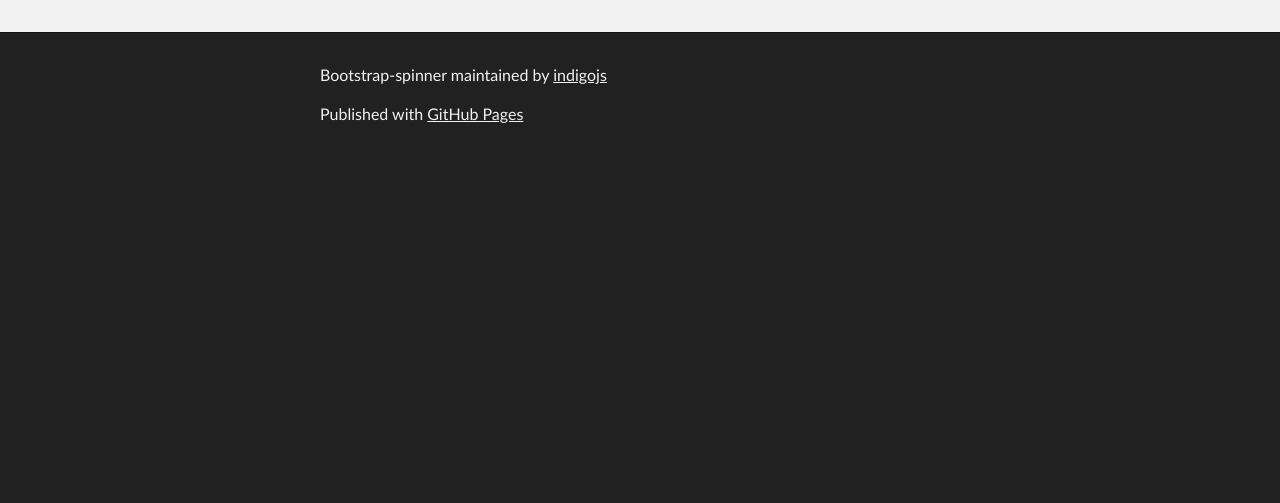
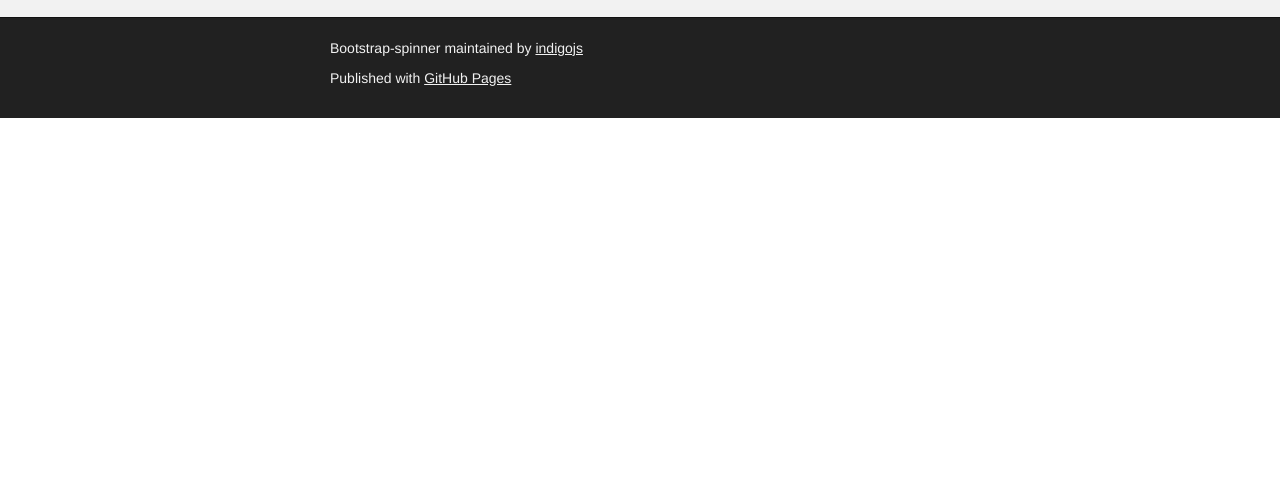
Before and after one commit to indigojs/bootstrap-spinner, a plain HTML site: page index.html in a window 1280 px wide. Shown: the part 297-800 px from the top of the page. Drawn offline with nearby package versions, Linux system fonts and the light colour scheme.

Commit message:
Beautify code

```diff
--- a/index.html
+++ b/index.html
@@ -7,6 +7,7 @@
     <meta name="description" content="Bootstrap-spinner : " />
 
     <link rel="stylesheet" type="text/css" media="screen" href="stylesheets/stylesheet.css">
+    <link href="//netdna.bootstrapcdn.com/bootstrap/3.1.1/css/bootstrap.min.css" rel="stylesheet">
 
     <title>Bootstrap-spinner</title>
   </head>
@@ -31,8 +32,7 @@
     <!-- MAIN CONTENT -->
     <div id="main_content_wrap" class="outer">
       <section id="main_content" class="inner">
-        <h3>
-<a name="bootstrap-spinner" class="anchor" href="#bootstrap-spinner"><span class="octicon octicon-link"></span></a>bootstrap-spinner</h3>
+        <h3><a name="bootstrap-spinner" class="anchor" href="#bootstrap-spinner"><span class="octicon octicon-link"></span></a>bootstrap-spinner</h3>
 
         <p>A spinner plugin using bootstrap elements. (Can be used without bootstrap itself)</p>
       </section>
@@ -56,7 +56,5 @@
       pageTracker._trackPageview();
       } catch(err) {}
     </script>
-
-
   </body>
 </html>
```
Lines whose indentation alone changed are shown as unchanged.
